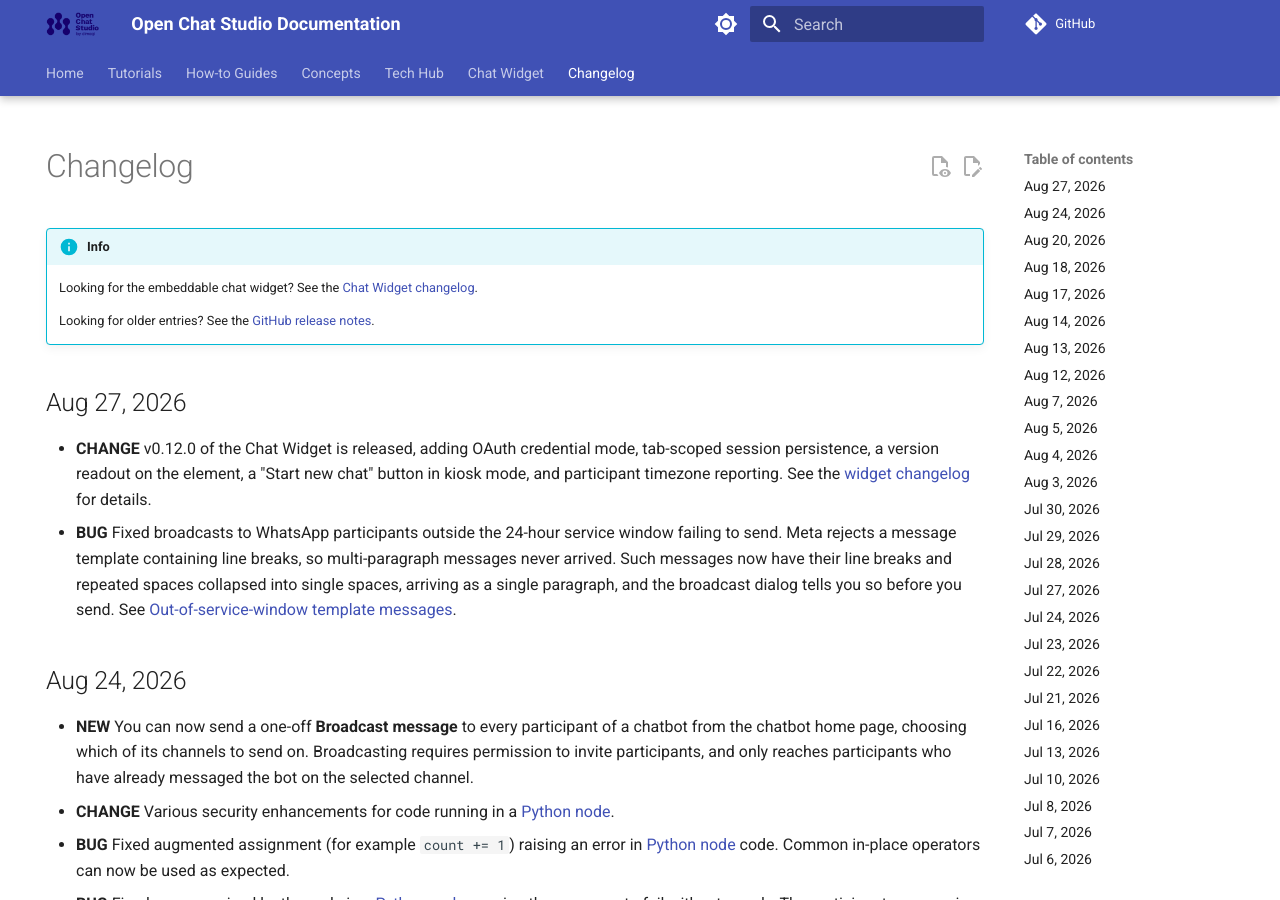
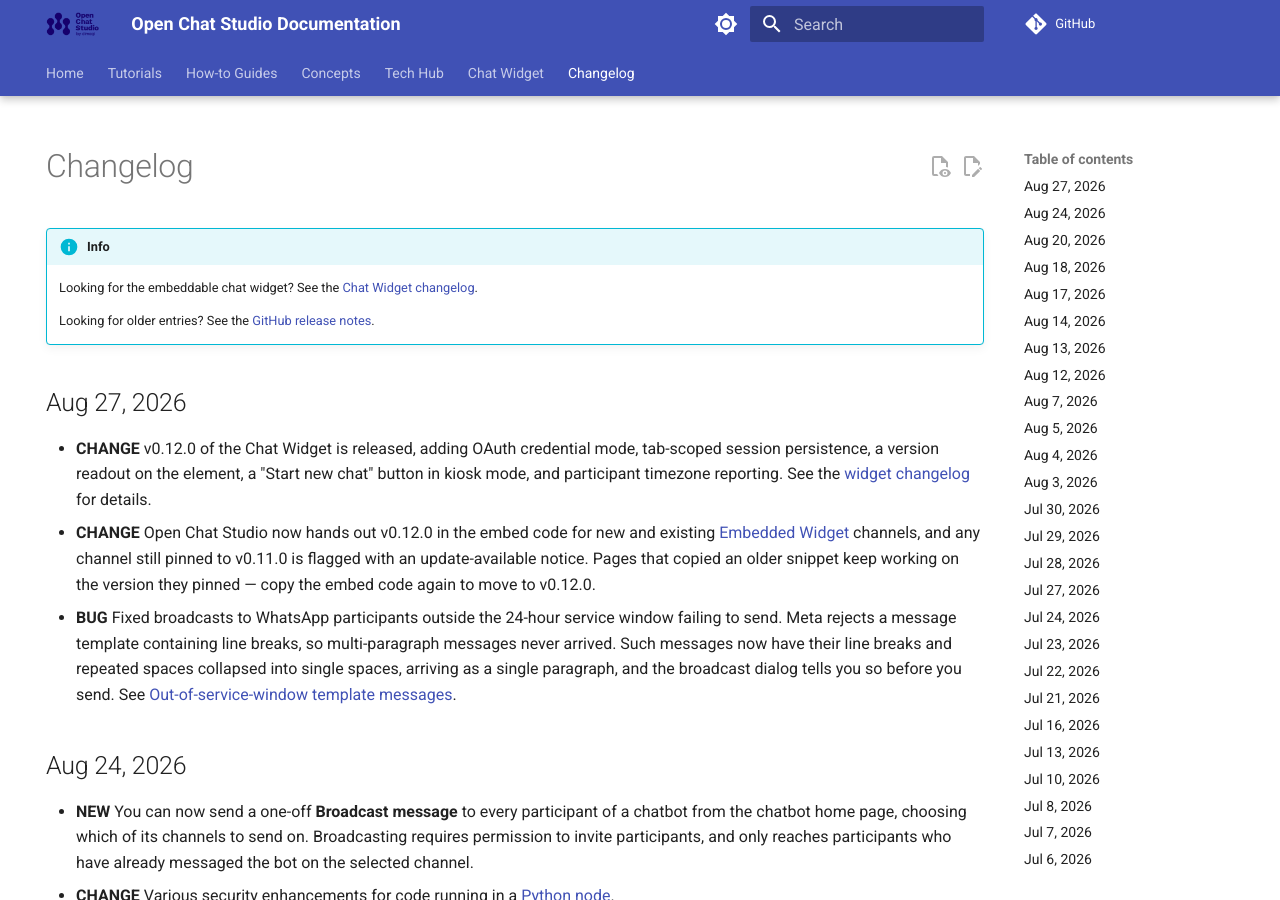
Before and after one commit to dimagi/open-chat-studio-docs, an MkDocs documentation site: the page built from docs/changelog.md, in a window 1280 px wide and 900 px high. Built offline with MkDocs 1.6.1 and Material for MkDocs 9.7.7, drawn with Linux system fonts in a browser that asks for light colours; a script that is not in the unit is left out; comment, search, counter and statistics services are not loaded.

Commit message:
update changelog and docs from OCS PR #4302
Co-Authored-By: Claude Opus 5 (1M context) <noreply@anthropic.com>

```diff
--- a/docs/changelog.md
+++ b/docs/changelog.md
@@ -13,6 +13,7 @@ hide:
 
 ## Aug 27, 2026
 * **CHANGE** v0.12.0 of the Chat Widget is released, adding OAuth credential mode, tab-scoped session persistence, a version readout on the element, a "Start new chat" button in kiosk mode, and participant timezone reporting. See the [widget changelog](chat_widget/changelog.md#v0120-2026-08-27) for details.
+* **CHANGE** Open Chat Studio now hands out v0.12.0 in the embed code for new and existing [Embedded Widget](chat_widget/index.md) channels, and any channel still pinned to v0.11.0 is flagged with an update-available notice. Pages that copied an older snippet keep working on the version they pinned — copy the embed code again to move to v0.12.0.
 * **BUG** Fixed broadcasts to WhatsApp participants outside the 24-hour service window failing to send. Meta rejects a message template containing line breaks, so multi-paragraph messages never arrived. Such messages now have their line breaks and repeated spaces collapsed into single spaces, arriving as a single paragraph, and the broadcast dialog tells you so before you send. See [Out-of-service-window template messages](how-to/whatsapp_meta_cloud_api.md#out-of-service-window-template-messages).
 
 ## Aug 24, 2026
```
